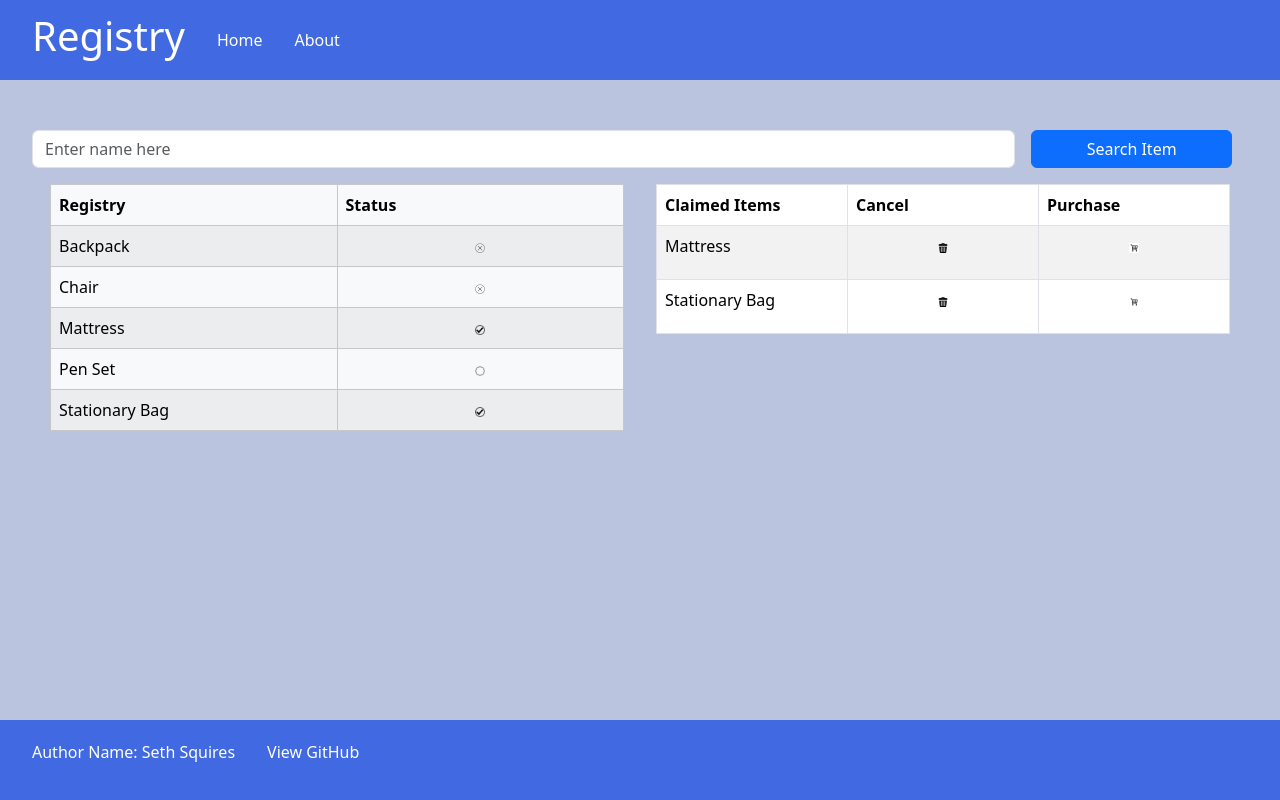
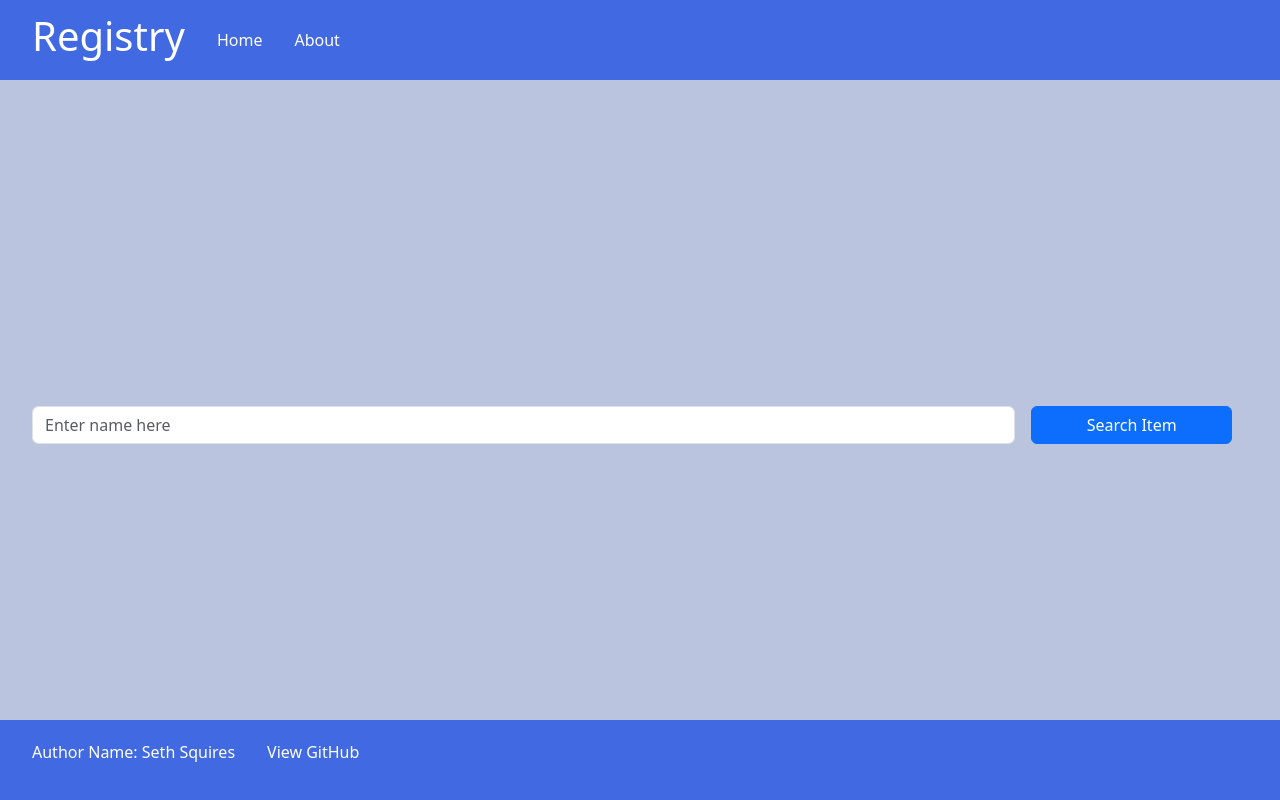
Before and after one commit to Sdsquires27/startup, a React (Vite) app: page /view-registry in a window 1280 px wide. Built offline with nearby package versions, Linux system fonts and the light colour scheme.

Commit message:
Began extensive work on view-registry.css. Allowed basic generation of table

```diff
--- a/src/my-registry/my-registry.jsx
+++ b/src/my-registry/my-registry.jsx
@@ -67,7 +67,6 @@ function RegistryItemsExist(){
 
   return (
     <main>
-        <hr />
 
         {RegistryItemsExist() && (<table className="table table-striped table-light table-bordered">
           <thead className="bg-dark">
@@ -96,7 +95,6 @@ function RegistryItemsExist(){
               <button className="btn btn-primary" id="add-item-button" type="button" onClick={() => changeRegistryItems(document.getElementById("item-input").value)}>Add</button>
             </div>
           </form>
-        <hr />
-        </main>
+    </main>
   );
 }
--- a/src/view-registry/view-registry.jsx
+++ b/src/view-registry/view-registry.jsx
@@ -1,22 +1,66 @@
 import React from 'react';
 import './view-registry.css'
 
-export function ViewRegistry() {
+export function ViewRegistry({userName}) {
   const [curRegistryItems, setCurRegistryItems] = React.useState();
   const [curClaimedStatus, setCurClaimedStatus] = React.useState();
   const [userRegistryItems, setUserRegistryItems] = React.useState();
   const [curUser, setCurUser] = React.useState();
+  const pictureLinks = {
+    unclaimed:"/openCircle.png",
+    claimed:"/closedCircle.png",
+    userClaimed:"/checkedImage.png"
+    };
 
   React.useEffect(() => {
     if (curUser === undefined) return;
     setCurRegistryItems(localStorage.getItem(curUser + "'s registryItems"));
-    setUserRegistryItems(localStorage.getItem(localStorage.getItem('userName') + " " + curUser + "'s registryItems")); // curUser TestUser's registryItems
+    setUserRegistryItems(localStorage.getItem(userName + " " + curUser + "'s registryItems")); // curUser TestUser's registryItems
     setCurClaimedStatus(localStorage.getItem(curUser + "'s claimedStatus"));
   }, [curUser]);
 
+function parseRegistryItems(thingsToParse){
+  if (curRegistryItems === undefined) return [];
+    return thingsToParse.map(item => JSON.parse(item) || []);
+}
+
 function findUser(name){
-  if (name === "") return;
+  if (name === "" || name === userName) return;
   setCurUser(name);
+}
+
+function PopulateRegistryItems(){
+    const itemList = [];
+    var [items, claimedStatus, userItems] = parseRegistryItems([curRegistryItems, curClaimedStatus, userRegistryItems]);
+    for (let i = 0; i < items.length; i++){
+      var status = claimedStatus[i];
+      if (userItems.length !== 0){
+        if (userItems[i] === true){
+          status = "userClaimed";
+        }
+      var pictureLink = pictureLinks[status] ? pictureLinks[status] : pictureLinks["unclaimed"];
+
+
+      }
+      itemList.push(
+            <tr key={i}>
+              <td>
+                {items[i]}
+              </td>
+              <td>
+                <img src={pictureLink} width="10" height="10"/>
+              </td>
+            </tr>);
+  }
+  return itemList;
+}
+
+function RegistryItemsExist(){
+  return curRegistryItems !== "" && curRegistryItems !== "undefined" && curRegistryItems !== undefined;
+}
+
+function RegistryItemsAreClaimed(){
+  return curClaimedStatus !== "" && curClaimedStatus !== "undefined" && curClaimedStatus !== undefined;
 }
 
 
@@ -32,8 +76,8 @@ function findUser(name){
         </form>
       </div>
 
-
-          <div className="tables-container">
+      {RegistryItemsExist() && (
+      <div className="tables-container">
           <table className="table table-striped table-light table-bordered equal-sized-table">
             <thead>
             <tr>
@@ -46,50 +90,12 @@ function findUser(name){
             </tr>
             </thead>
             <tbody>
-            <tr>
-              <td>
-                Backpack
-              </td>
-              <td>
-                <img src="/closedCircle.png" width="10" height="10"/>
-              </td>
-            </tr>
-            <tr>
-              <td>
-                Chair
-              </td>
-              <td>
-                <img src="/closedCircle.png" width="10" height="10"/>
-              </td>
-            </tr>
-            <tr>
-              <td>
-                Mattress
-              </td>
-              <td>
-                <img src="/checkedImage.png" width="10" height="10"/>
-              </td>
-            </tr>
-            <tr>
-              <td>
-                Pen Set
-              </td>
-              <td>
-                <img src="/openCircle.png" width="10" height="10"/>
-              </td>
-            </tr>
-            <tr>
-              <td>
-                Stationary Bag
-              </td>
-              <td>
-                <img src="/checkedImage.png" width="10" height="10"/>
-              </td>
-            </tr>
+              {PopulateRegistryItems()}
             </tbody>
           </table>
 
-          <table className="table table-striped table-bordered equal-sized-table">
+        {RegistryItemsAreClaimed() && (
+        <table className="table table-striped table-bordered equal-sized-table">
             <thead>
             <tr>
               <th id="claimed-items">
@@ -104,17 +110,22 @@ function findUser(name){
             </tr>
             </thead>
             <tbody>
-            <tr>
-              <td>
-                Mattress
-              </td>
-              <td>
-                <img src="/trash.png" width="10" height="10"/>
-              </td>
-              <td>
-                <img src="icon.png" width="10" height="10"/>
-              </td>
-            </tr>
+
+            </tbody>
+
+        </table>
+        )}
+      </div>
+
+      )}
+
+
+
+
+    </main>
+
+
+            /*
             <tr>
               <td>
                 Stationary Bag
@@ -126,9 +137,14 @@ function findUser(name){
                 <img src="/icon.png" width="10" height="10"/>
               </td>
             </tr>
-            </tbody>
-        </table>
-      </div>
-    </main>
+
+            <tr>
+              <td>
+                Backpack
+              </td>
+              <td>
+                <img src="/closedCircle.png" width="10" height="10"/>
+              </td>
+            </tr>*/
   );
 }
```
